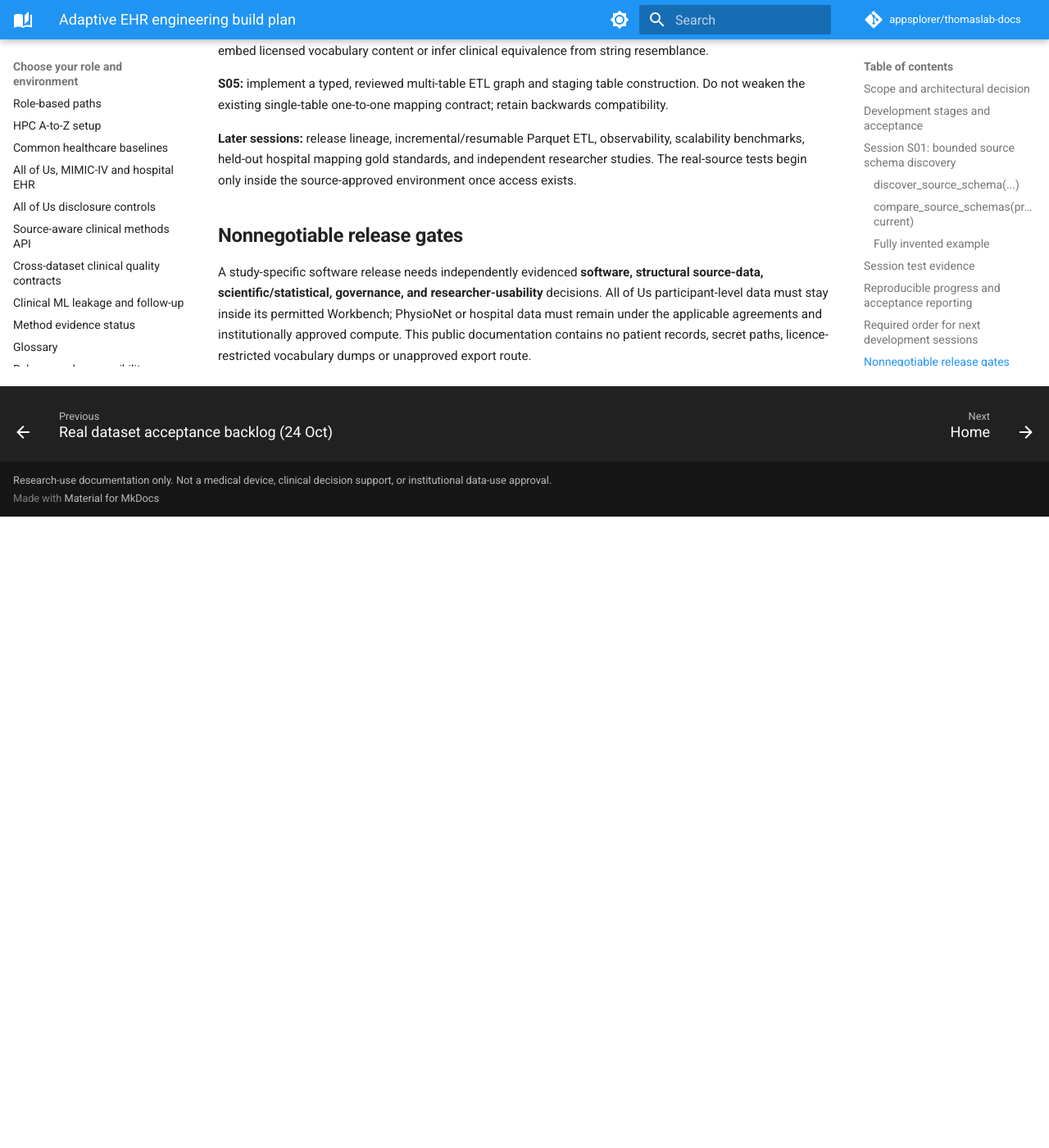
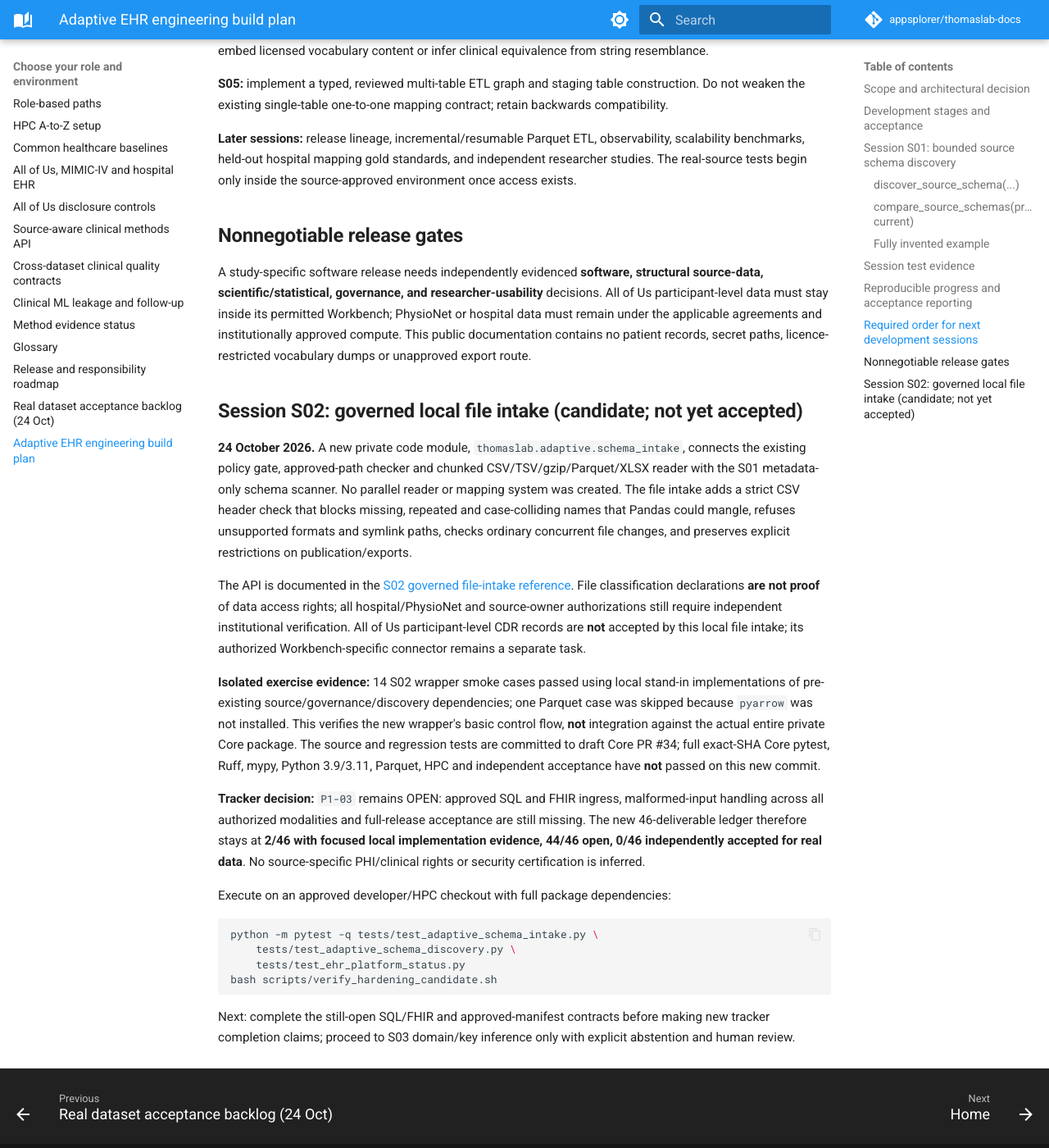
Before and after one commit to appsplorer/thomaslab-docs, an MkDocs documentation site: the page built from docs/guides/ehr-platform-build-plan.md, in a window 1280 px wide and 1400 px high, scrolled down 4947 px. Shown: the whole window at 82% size. Built offline with MkDocs 1.6.1 and Material for MkDocs 9.7.7, drawn with Linux system fonts in a browser that asks for light colours; comment, search, counter and statistics services are not loaded; before the commit the page ends 5577 px from its top, so only the background shows below that.

Commit message:
docs(ehr): log S02 boundary tests and keep incomplete acceptance visible

```diff
--- a/docs/guides/ehr-platform-build-plan.md
+++ b/docs/guides/ehr-platform-build-plan.md
@@ -214,3 +214,51 @@ must stay inside its permitted Workbench; PhysioNet or hospital data must
 remain under the applicable agreements and institutionally approved
 compute. This public documentation contains no patient records, secret
 paths, licence-restricted vocabulary dumps or unapproved export route.
+
+
+## Session S02: governed local file intake (candidate; not yet accepted)
+
+**24 October 2026.** A new private code module,
+`thomaslab.adaptive.schema_intake`, connects the existing policy gate,
+approved-path checker and chunked CSV/TSV/gzip/Parquet/XLSX reader with
+the S01 metadata-only schema scanner. No parallel reader or mapping system
+was created. The file intake adds a strict CSV header check that blocks
+missing, repeated and case-colliding names that Pandas could mangle,
+refuses unsupported formats and symlink paths, checks ordinary concurrent
+file changes, and preserves explicit restrictions on publication/exports.
+
+The API is documented in the [S02 governed file-intake reference](../reference/functions/schema_intake.md).
+File classification declarations **are not proof** of data access rights;
+all hospital/PhysioNet and source-owner authorizations still require
+independent institutional verification. All of Us participant-level CDR
+records are **not** accepted by this local file intake; its authorized
+Workbench-specific connector remains a separate task.
+
+**Isolated exercise evidence:** 14 S02 wrapper smoke cases passed using
+local stand-in implementations of pre-existing source/governance/discovery
+dependencies; one Parquet case was skipped because `pyarrow` was not
+installed. This verifies the new wrapper's basic control flow, **not**
+integration against the actual entire private Core package. The source and
+regression tests are committed to draft Core PR #34; full exact-SHA Core
+pytest, Ruff, mypy, Python 3.9/3.11, Parquet, HPC and independent acceptance
+have **not** passed on this new commit.
+
+**Tracker decision:** `P1-03` remains OPEN: approved SQL and FHIR ingress,
+malformed-input handling across all authorized modalities and full-release
+acceptance are still missing. The new 46-deliverable ledger therefore stays
+at **2/46 with focused local implementation evidence, 44/46 open, 0/46
+independently accepted for real data**. No source-specific PHI/clinical
+rights or security certification is inferred.
+
+Execute on an approved developer/HPC checkout with full package dependencies:
+
+~~~bash
+python -m pytest -q tests/test_adaptive_schema_intake.py \
+    tests/test_adaptive_schema_discovery.py \
+    tests/test_ehr_platform_status.py
+bash scripts/verify_hardening_candidate.sh
+~~~
+
+Next: complete the still-open SQL/FHIR and approved-manifest contracts
+before making new tracker completion claims; proceed to S03 domain/key
+inference only with explicit abstention and human review.
```
